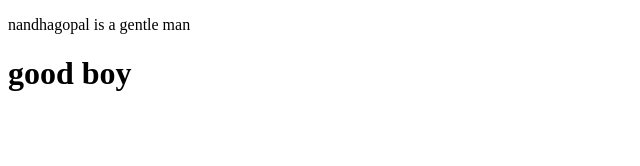
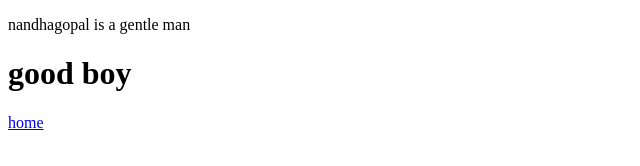
Before and after one commit to Nandhagopal-17/try, a plain HTML site: page index.html in a window 1280 px wide. Shown: the full height of the page, 0-640 px from the left. Drawn offline with Linux system fonts and the light colour scheme.

Commit message:
a is added

```diff
--- a/index.html
+++ b/index.html
@@ -8,6 +8,7 @@
 <body>
     <p>nandhagopal is a gentle man</p>
     <h1>good boy</h1>
+    <a href="h">home</a>
 
 </body>
 </html>
```
